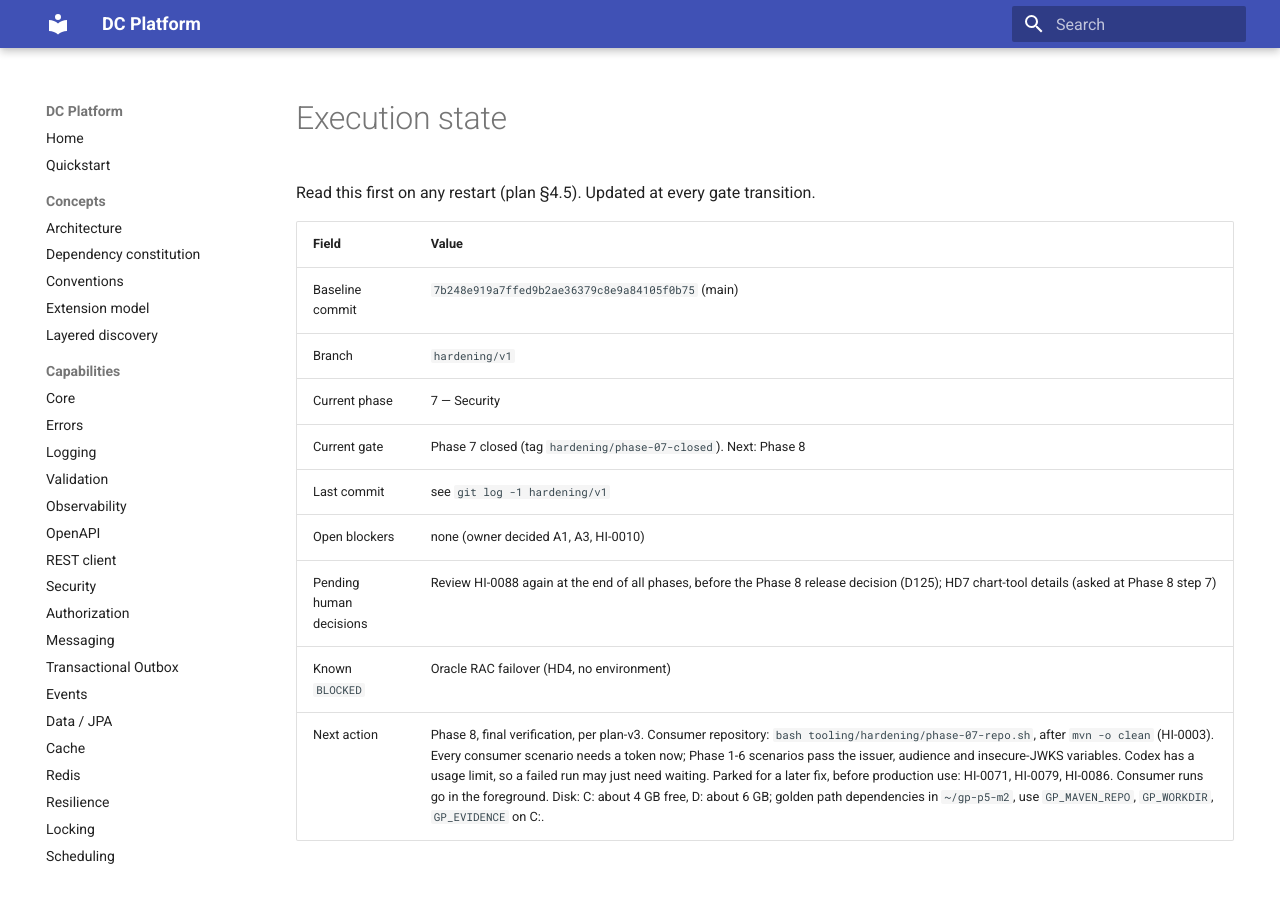
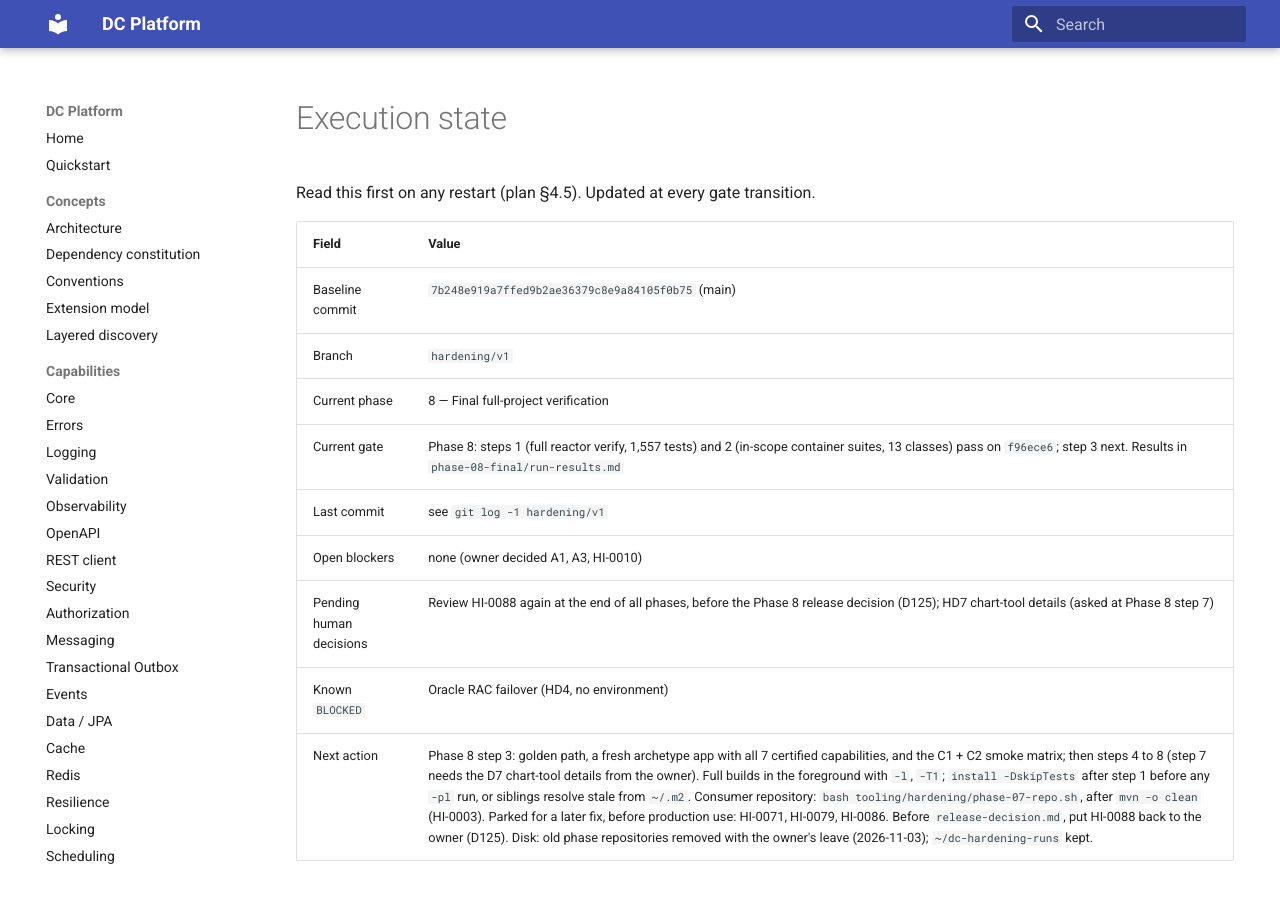
Before and after one commit to muhammadallee/dc-platform, an MkDocs documentation site: the page built from docs/production-readiness/STATE.md, in a window 1280 px wide and 900 px high. Built offline with MkDocs 1.6.1 and Material for MkDocs 9.7.7, drawn with Linux system fonts in a browser that asks for light colours.

Commit message:
docs(hardening): phase 8 steps 1 and 2 pass
Clean full-reactor verify: 1,557 tests, none skipped. In-scope container
suites: 13 classes on Oracle, RabbitMQ and PostgreSQL.

[hardening phase-08 step 2]

Co-Authored-By: Claude Opus 5.5 <noreply@anthropic.com>
Claude-Session: https://claude.ai/code/session_0131grQ6pUwFCGZox6ekZHiA

```diff
--- a/docs/production-readiness/STATE.md
+++ b/docs/production-readiness/STATE.md
@@ -6,13 +6,13 @@ Read this first on any restart (plan §4.5). Updated at every gate transition.
 |---|---|
 | Baseline commit | `7b248e919a7ffed9b2ae36379c8e9a84105f0b75` (main) |
 | Branch | `hardening/v1` |
-| Current phase | 7 — Security |
-| Current gate | Phase 7 closed (tag `hardening/phase-07-closed`). Next: Phase 8 |
+| Current phase | 8 — Final full-project verification |
+| Current gate | Phase 8: steps 1 (full reactor verify, 1,557 tests) and 2 (in-scope container suites, 13 classes) pass on `f96ece6`; step 3 next. Results in `phase-08-final/run-results.md` |
 | Last commit | see `git log -1 hardening/v1` |
 | Open blockers | none (owner decided A1, A3, HI-0010) |
 | Pending human decisions | Review HI-0088 again at the end of all phases, before the Phase 8 release decision (D125); HD7 chart-tool details (asked at Phase 8 step 7) |
 | Known `BLOCKED` | Oracle RAC failover (HD4, no environment) |
-| Next action | Phase 8, final verification, per plan-v3. Consumer repository: `bash tooling/hardening/phase-07-repo.sh`, after `mvn -o clean` (HI-0003). Every consumer scenario needs a token now; Phase 1-6 scenarios pass the issuer, audience and insecure-JWKS variables. Codex has a usage limit, so a failed run may just need waiting. Parked for a later fix, before production use: HI-0071, HI-0079, HI-0086. Consumer runs go in the foreground. Disk: C: about 4 GB free, D: about 6 GB; golden path dependencies in `~/gp-p5-m2`, use `GP_MAVEN_REPO`, `GP_WORKDIR`, `GP_EVIDENCE` on C:. |
+| Next action | Phase 8 step 3: golden path, a fresh archetype app with all 7 certified capabilities, and the C1 + C2 smoke matrix; then steps 4 to 8 (step 7 needs the D7 chart-tool details from the owner). Full builds in the foreground with `-l`, `-T1`; `install -DskipTests` after step 1 before any `-pl` run, or siblings resolve stale from `~/.m2`. Consumer repository: `bash tooling/hardening/phase-07-repo.sh`, after `mvn -o clean` (HI-0003). Parked for a later fix, before production use: HI-0071, HI-0079, HI-0086. Before `release-decision.md`, put HI-0088 back to the owner (D125). Disk: old phase repositories removed with the owner's leave (2026-11-03); `~/dc-hardening-runs` kept. |
 
 ## Phase log
 
```
Also changed, not shown: docs/production-readiness/phase-08-final/run-results.md (added, +18 -0 lines).
